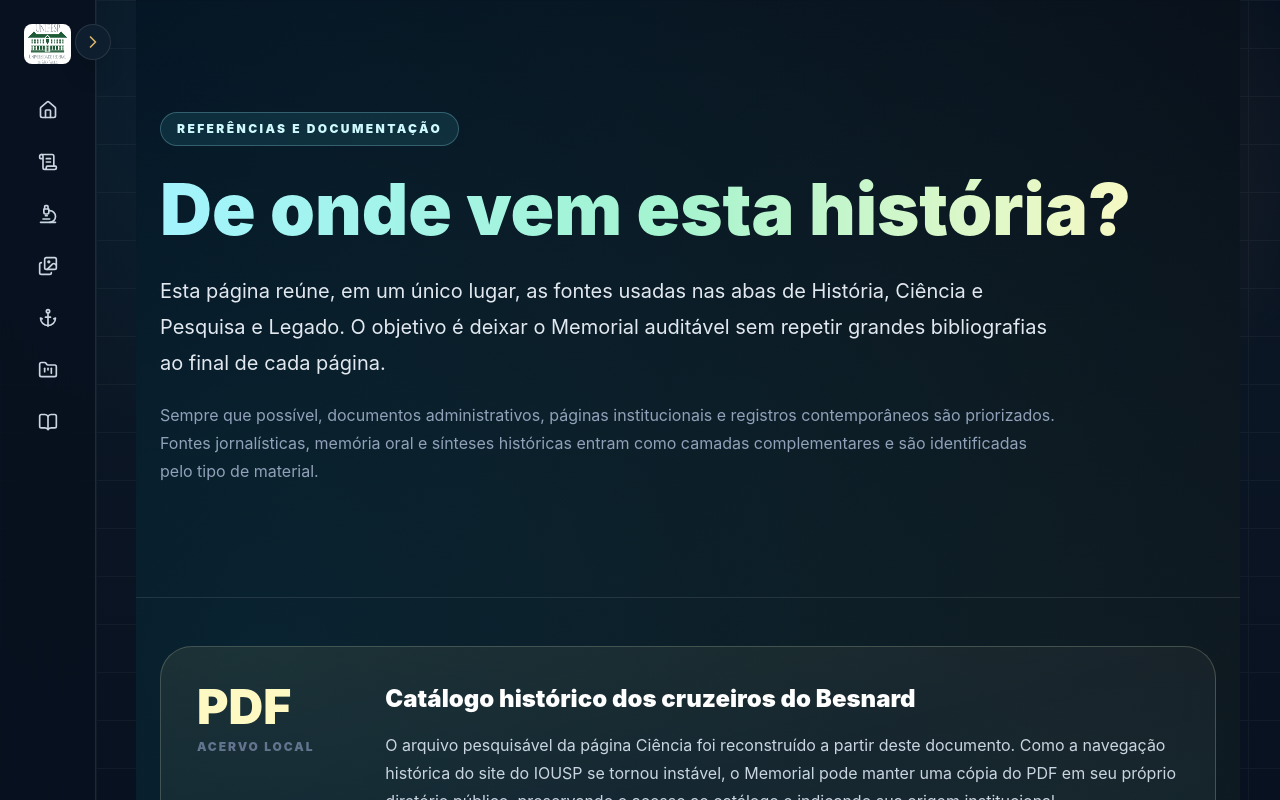
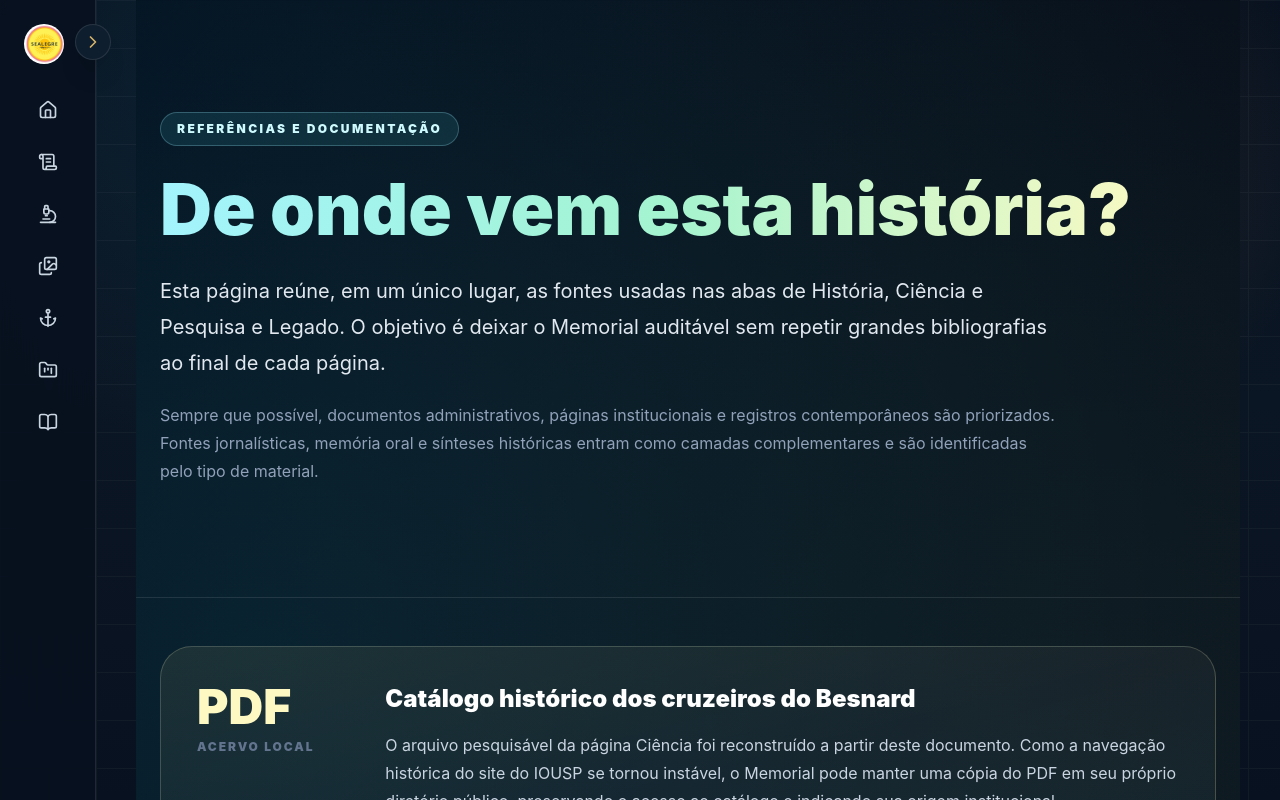
Before and after one commit to pedrohm3904-svg/memorial-Besnard01, a React (Vite) app: page /referencias in a window 1280 px wide. Shown: the top 800 px of the page. Built offline with nearby package versions, Linux system fonts and the light colour scheme.

Commit message:
atualizar footer e sidebar(sem logo da unifesp e sem a aba expedições no footer

```diff
--- a/src/components/Footer.jsx
+++ b/src/components/Footer.jsx
@@ -23,7 +23,6 @@ export default function Footer() {
             <Link to="/legado" className="hover:text-[#D6B36A]">Legado</Link>
             <Link to="/sobre" className="hover:text-[#D6B36A]">Projeto</Link>
             <Link to="/referencias" className="hover:text-[#D6B36A]">Referências</Link>
-            <Link to="/expedicoes" className="hover:text-[#D6B36A]">Expedições</Link>
           </div>
 
           <div className="max-w-sm">
--- a/src/components/Sidebar.jsx
+++ b/src/components/Sidebar.jsx
@@ -66,19 +66,11 @@ export default function Sidebar() {
         <div className="p-6">
           <Link to="/" onClick={() => setMobileOpen(false)}>
             <div className="flex items-center gap-3">
-              <img
-                src="/imagens/unifesp-logo.png"
-                alt="UNIFESP"
-                className="h-10 w-auto bg-white rounded-lg px-1"
-              />
-
-              {!collapsed && (
                 <img
                   src="/imagens/SEAlegre_Logo.png"
                   alt="SEAlegre"
                   className="h-10 w-10 rounded-full bg-white"
                 />
-              )}
             </div>
 
             {!collapsed && (
```
Also changed, not shown: public/imagens/unifesp-logo.png (deleted).
